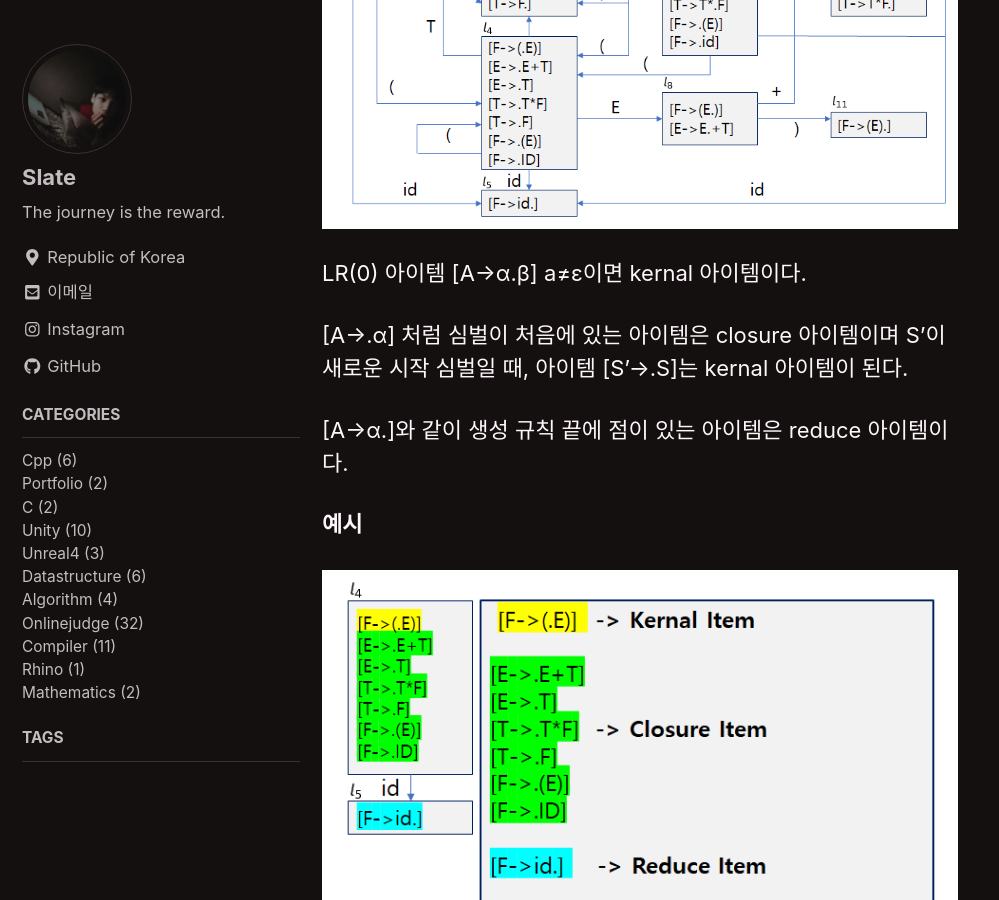
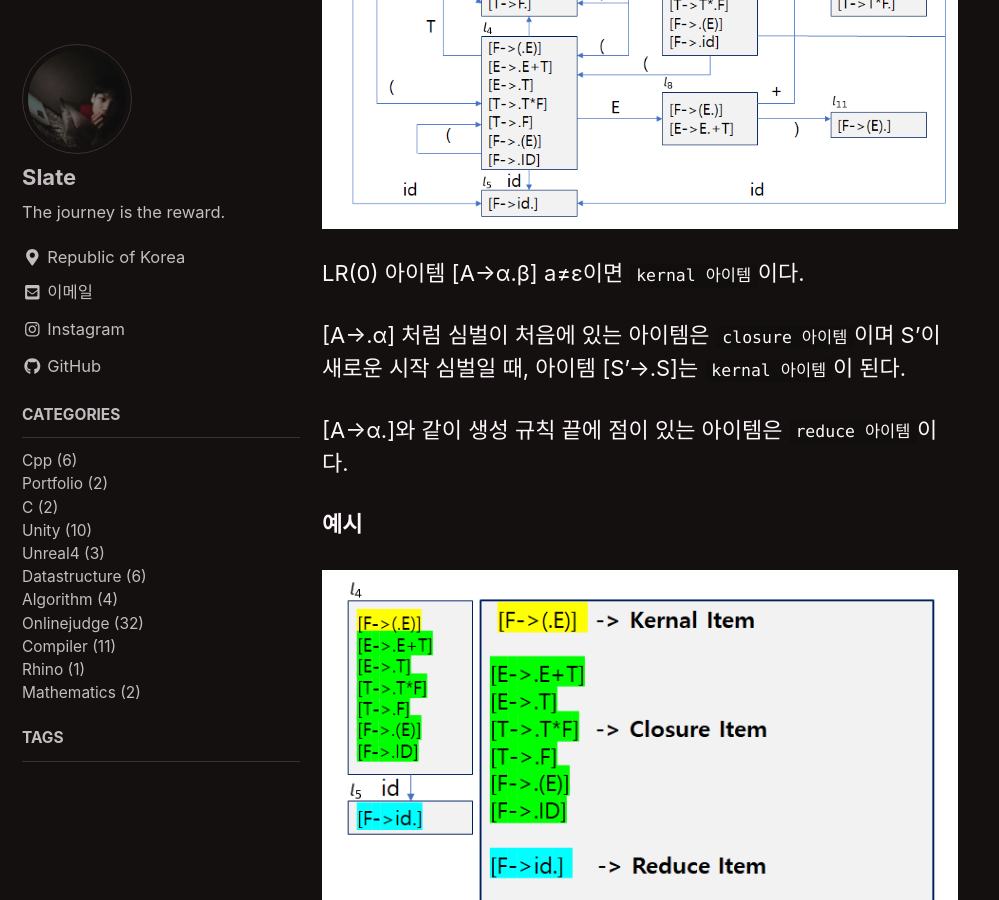
Before and after one commit to lesslate/lesslate.github.io, a Jekyll site: the page built from _posts/Compiler/2018-12-16-SLR 파싱 테이블 구성 방법.md, in a window 1280 px wide and 900 px high, scrolled down 1449 px. Shown: the whole window, without its empty margins (0-999 px from the left). Built offline with Jekyll 4.4.1, drawn with Linux system fonts in a browser that asks for light colours; nearby versions of some CDN libraries; comment, search, counter and statistics services are not loaded.

Commit message:
Update 2018-12-16-SLR 파싱 테이블 구성 방법.md

```diff
--- a/_posts/Compiler/2018-12-16-SLR 파싱 테이블 구성 방법.md
+++ b/_posts/Compiler/2018-12-16-SLR 파싱 테이블 구성 방법.md
@@ -39,12 +39,12 @@ F -> (E) | id
 
 ![1](https://github.com/lesslate/lesslate.github.io/blob/master/assets/img/compiler/SLR/1.png?raw=true)
 
-LR(0) 아이템 [A->α.β] a≠ε이면 kernal 아이템이다.
+LR(0) 아이템 [A->α.β] a≠ε이면 ``kernal 아이템``이다.
 
-[A->.α] 처럼 심벌이 처음에 있는 아이템은 closure 아이템이며 S'이 새로운 시작 심벌일 때,
-아이템 [S'->.S]는 kernal 아이템이 된다.
+[A->.α] 처럼 심벌이 처음에 있는 아이템은 ``closure 아이템``이며 S'이 새로운 시작 심벌일 때,
+아이템 [S'->.S]는 ``kernal 아이템``이 된다.
 
-[A->α.]와 같이 생성 규칙 끝에 점이 있는 아이템은 reduce 아이템이다.
+[A->α.]와 같이 생성 규칙 끝에 점이 있는 아이템은 ``reduce 아이템``이다.
 
 **예시**
 
```
